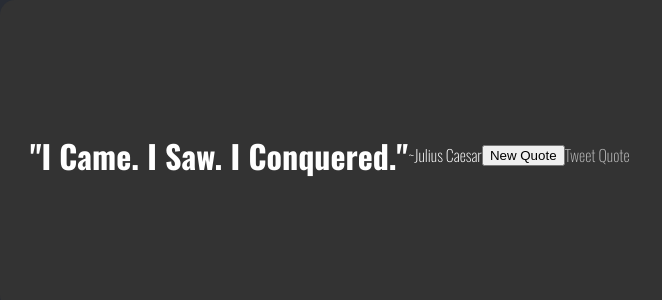
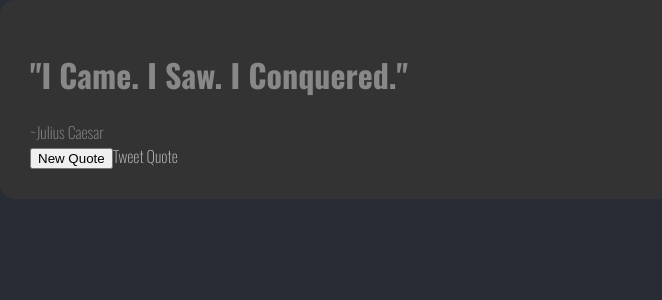
Before and after one commit to KyleSorenson/quote-machine, a React (Create React App) app: page / in a window 1280 px wide. Shown: the top 300 px of the page, without its empty margins (0-662 px from the left). Built offline with nearby package versions, Linux system fonts and the light colour scheme.

Commit message:
Small Revisions

```diff
--- a/src/App.css
+++ b/src/App.css
@@ -16,15 +16,11 @@ a:hover {
 
 #quote-box {
   padding: 30px;
-  height: 250px;
   background: #333;
-  flex-basis: 200px;
-  flex-grow: 1;
   border-radius: 15px;
-  display: flex;
   align-items: center;
-  color: #FFF;
 }
+
 #quote-box:hover {
   animation: buttonhighlight 1s;
   animation-fill-mode: forwards;
--- a/src/App.js
+++ b/src/App.js
@@ -25,9 +25,11 @@ function QuoteBox(props) {
 
 function App() {
   return (
-    <QuoteBox
-      quote={QUOTES[0].quote}
-      author={QUOTES[0].author}/>
+    <div id="container">
+      <QuoteBox
+        quote={QUOTES[0].quote}
+        author={QUOTES[0].author}/>
+    </div>
   );
 }
 
```
